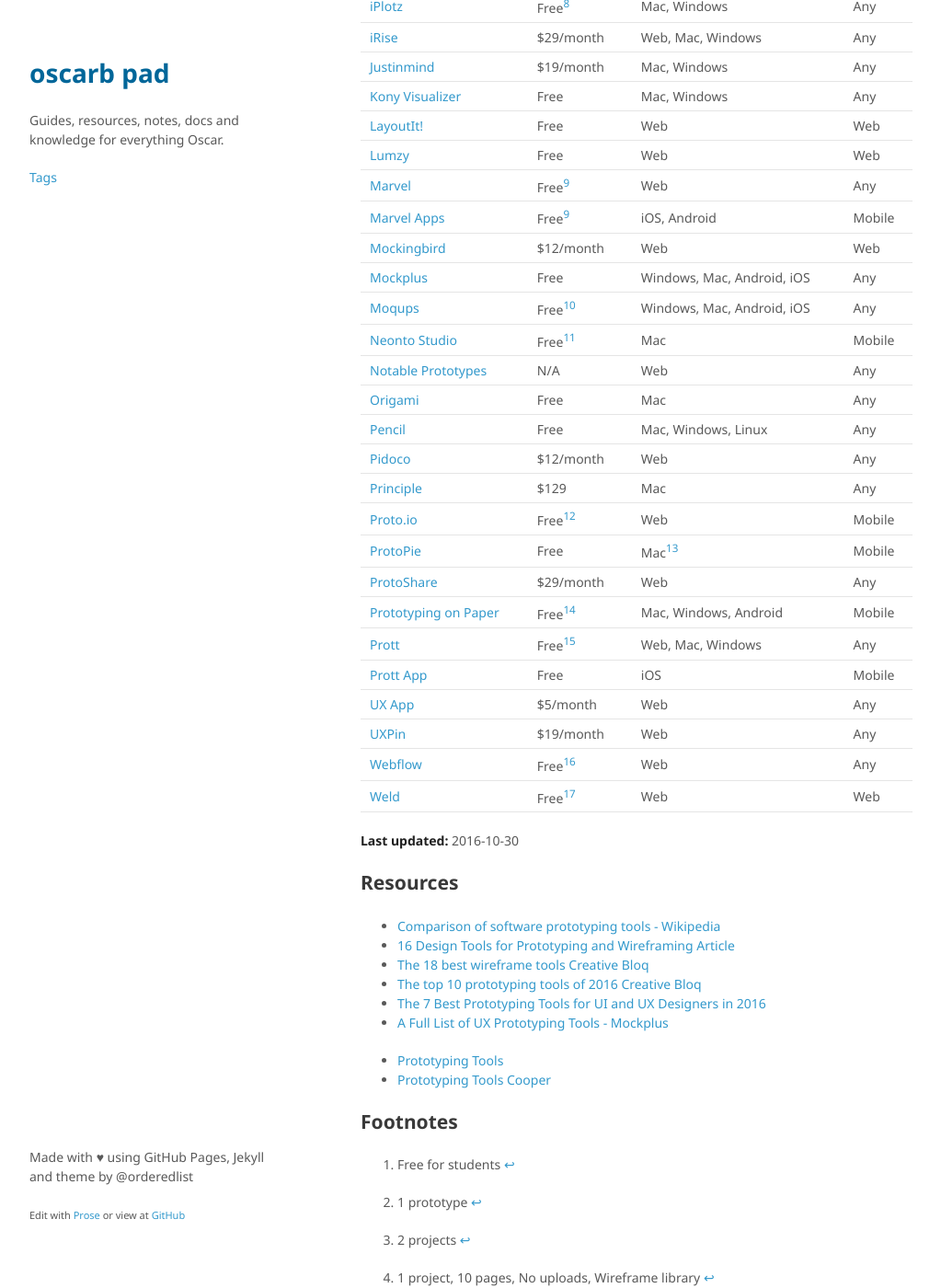
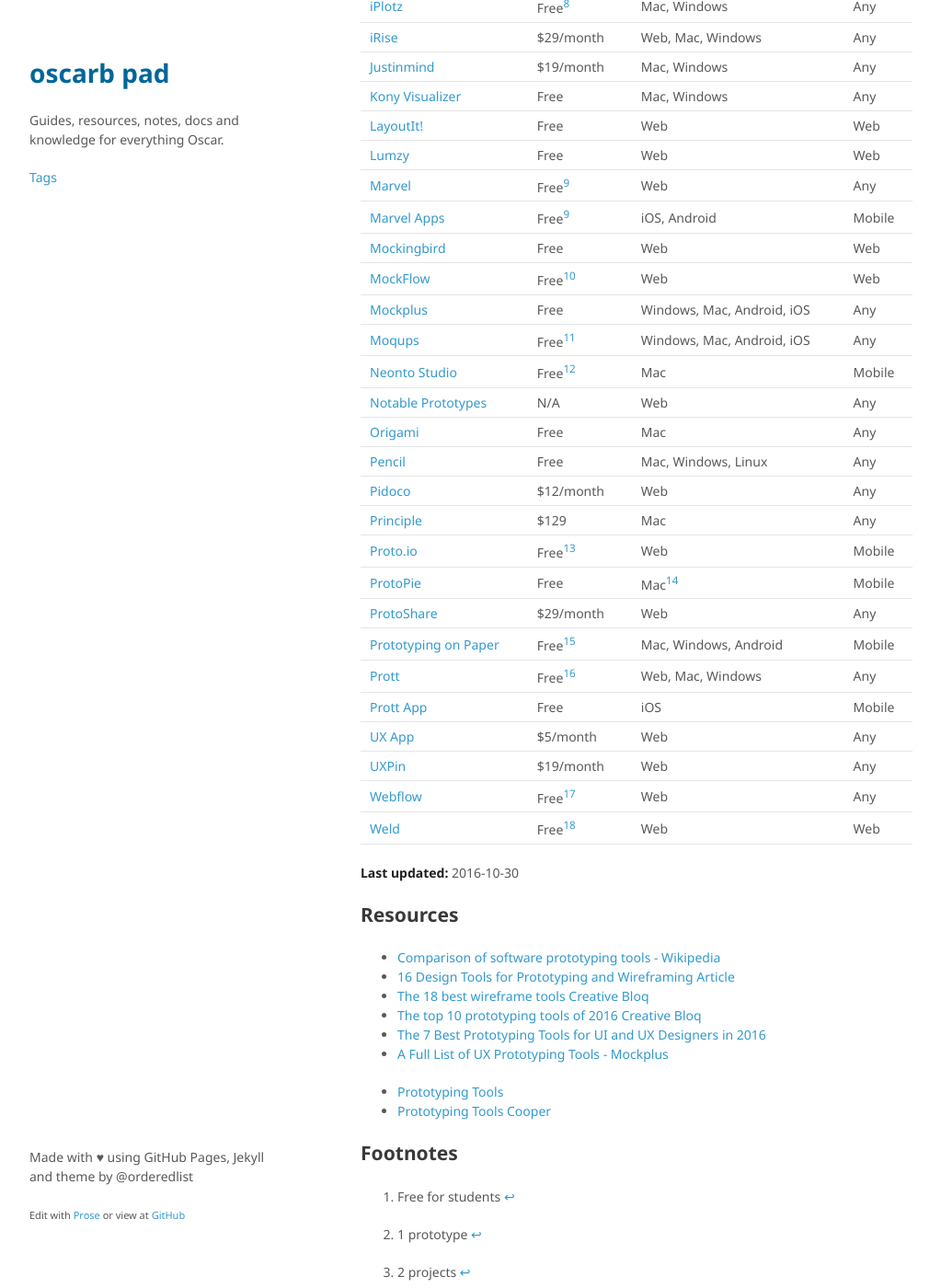
Before and after one commit to oscarb/pad, a Jekyll site: the page built from _docs/prototyping.md, in a window 1280 px wide and 1400 px high, scrolled down 966 px. Shown: the whole window at 92% size, without its empty margins (128-1151 px from the left). Built offline with Jekyll 4.4.1, drawn with Linux system fonts in a browser that asks for light colours; some web fonts are replaced; some of the changed text lies outside the part shown.

Commit message:
Updated prototyping.md

```diff
--- a/_docs/prototyping.md
+++ b/_docs/prototyping.md
@@ -46,7 +46,8 @@ Name | Lowest price | Platform | Protype for
 [Lumzy](http://www.lumzy.com/) | Free | Web | Web
 [Marvel](https://marvelapp.com/) | Free[^marvel] | Web | Any
 [Marvel Apps](https://marvelapp.com/apps/)  | Free[^marvel] | iOS, Android | Mobile
-[Mockingbird](https://gomockingbird.com/home)  | $12/month | Web | Web
+[Mockingbird](https://gomockingbird.com/home)  | Free | Web | Web
+[MockFlow](https://mockflow.com/apps/wireframepro/) | Free[^mockflow] | Web | Web
 [Mockplus](http://www.mockplus.com/) | Free | Windows, Mac, Android, iOS | Any
 [Moqups](https://moqups.com/) | Free[^moqups] | Windows, Mac, Android, iOS | Any
 [Neonto Studio](https://www.neonto.com/) | Free[^neonto] | Mac | Mobile
@@ -79,6 +80,7 @@ Name | Lowest price | Platform | Protype for
 [^ionic]: 1 prototype
 [^iplotz]: 1 project, 5 wireframe pages
 [^marvel]: 2 free projects
+[^mockflow]:  1 Project in each App
 [^moqups]: 1 project (limited to 300 objects), 5MB of storage
 [^neonto]: Free for non-commercial use
 [^pop]: 2 projects
```
